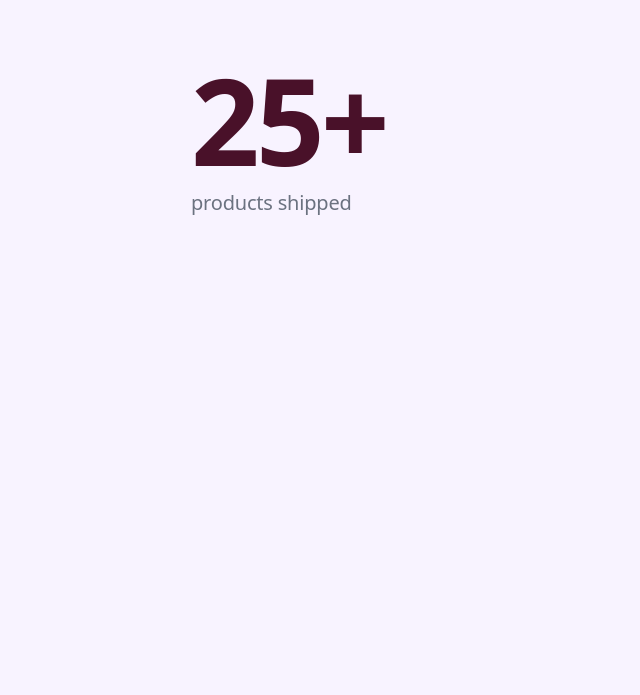
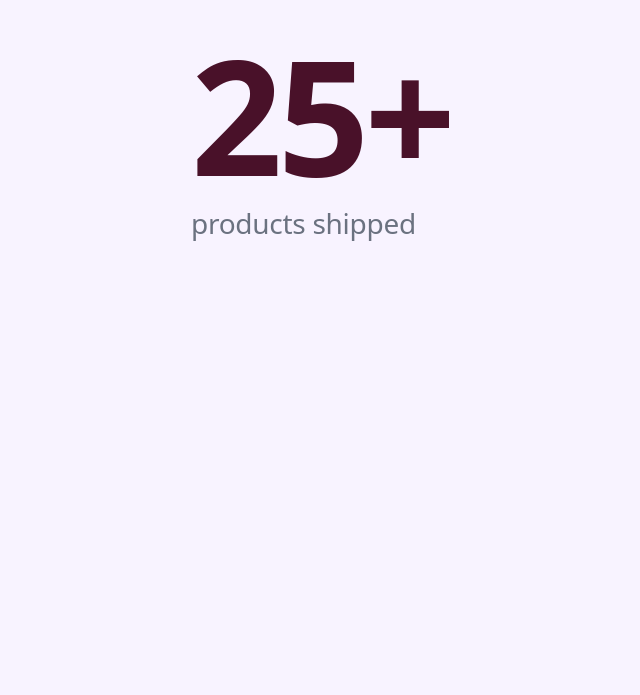
Before and after one commit to lica-ux/portfolio, a React (Vite) app: page / in a window 1280 px wide. Shown: the part 2725-3420 px from the top of the page, without its empty margins (513-1153 px from the left). Built offline with nearby package versions, Linux system fonts and the light colour scheme.

Commit message:
chore: auto-save 2026-04-28 20:02

```diff
--- a/src/components/StatsSection/StatsSection.tsx
+++ b/src/components/StatsSection/StatsSection.tsx
@@ -126,13 +126,13 @@ export default function StatsSection({ imageSrc, imageAlt }: StatsSectionProps)
               >
                 <span
                   className="font-semibold leading-none tracking-[-0.03em]"
-                  style={{ fontFamily: 'var(--font-display)', color: 'var(--color-nav-text)', fontSize: '120px' }}
+                  style={{ fontFamily: 'var(--font-display)', color: 'var(--color-nav-text)', fontSize: '160px' }}
                 >
                   {stat.value}
                 </span>
                 <span
                   className="font-medium tracking-[-0.01em] mt-2"
-                  style={{ fontFamily: 'var(--font-display)', color: 'var(--color-text-muted)', fontSize: '20px' }}
+                  style={{ fontFamily: 'var(--font-display)', color: 'var(--color-text-muted)', fontSize: '28px' }}
                 >
                   {stat.label}
                 </span>
```
